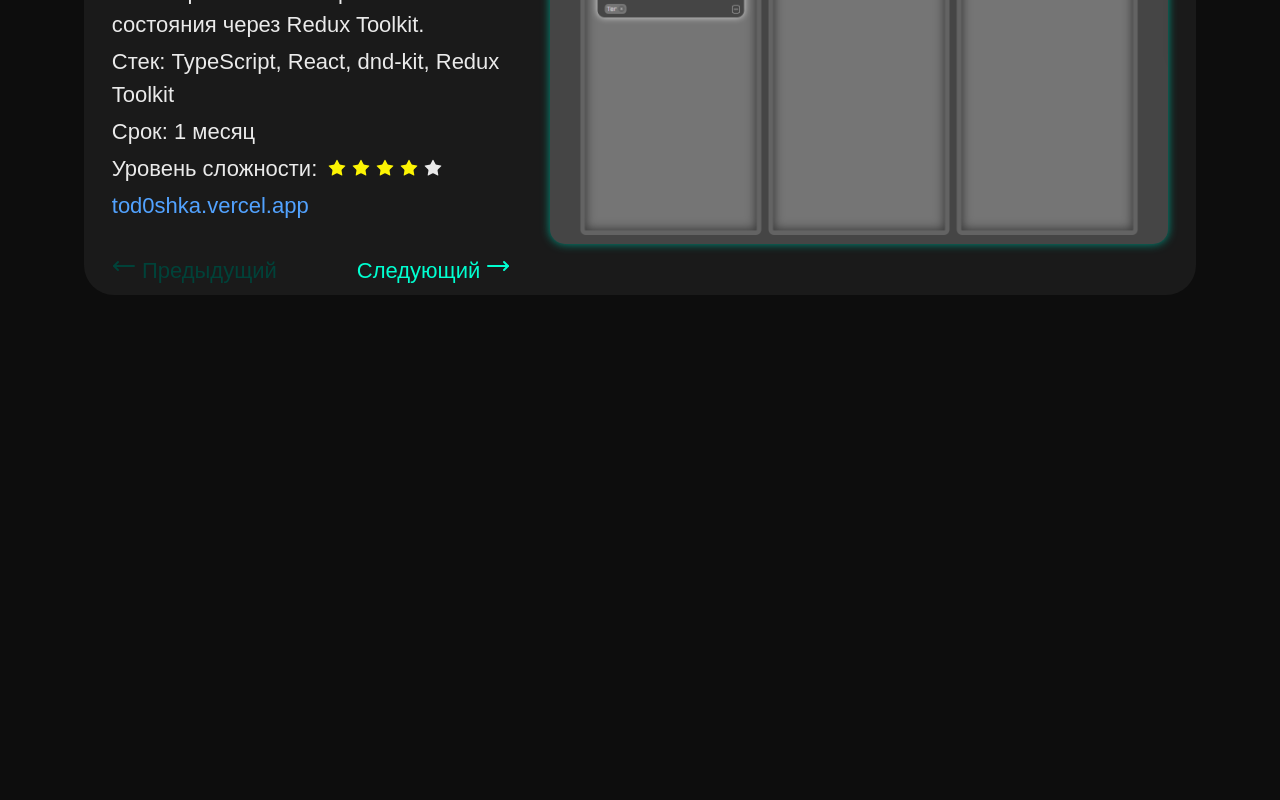
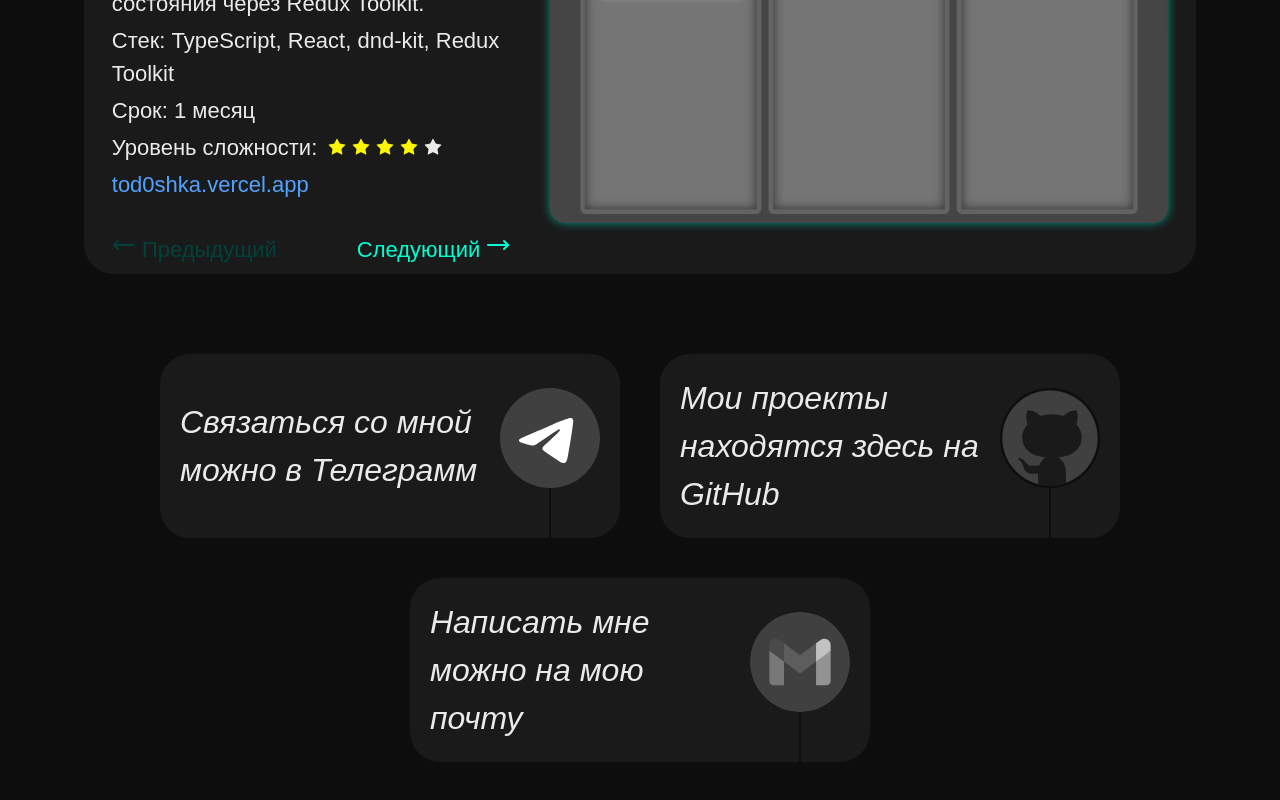
Before and after one commit to The-Best-Frontend-Developer/Portfolio, a Next.js app: page / in a window 1280 px wide. Shown: the part 1498-2298 px from the top of the page. Before the commit the page ends 1833 px from the top, so only its background shows below. Built offline with nearby package versions, Linux system fonts and the light colour scheme; a web font is replaced by a local one.

Commit message:
Финальная версия

```diff
--- a/src/app/page.tsx
+++ b/src/app/page.tsx
@@ -3,6 +3,7 @@ import Header from "@/components/Header/Header";
 import WhoAmI from "@/components/WhoAmI/WhoAmI";
 import About from "@/components/About/About";
 import Websites from "@/components/Websites/Websites";
+import TalkToMeWrapper from "@/components/TalkToMe/TalkToMeWrapper";
 
 const Page = () => {
     return (
@@ -12,6 +13,7 @@ const Page = () => {
                 <WhoAmI/>
                 <About/>
                 <Websites/>
+                <TalkToMeWrapper/>
             </div>
         </div>
     );
--- a/src/components/About/Technology.tsx
+++ b/src/components/About/Technology.tsx
@@ -34,9 +34,9 @@ const Technology = ({technology, highlighted}: {technology: Technology, highligh
             if (width >= 1024) {
                 setDimension(base)
             } else if (width >= 768) {
-                setDimension(base + 10); // md
+                setDimension(base + 10);
             } else {
-                setDimension(base - 30); // sm и ниже
+                setDimension(base - 30);
             }
         };
 
--- /dev/null
+++ b/src/components/TalkToMe/TalkToMe.module.css
@@ -0,0 +1,25 @@
+.customFill::before {
+    content: "";
+    position: absolute;
+    bottom: 0;
+    right: 0;
+    left: 0;
+    height: 0;
+    width: 100%;
+    background-color: var(--line-color, #000); /* можешь заменить на нужный цвет */
+    z-index: 10;
+    transition: height 0.15s ease;
+}
+
+.hovered::before {
+    box-shadow: 0 0 10px 3px var(--line-color, var(--color-dark-accent));
+    height: 100%;
+}
+
+.neoShadow {
+    box-shadow: 0 0 10px 5px var(--line-color, var(--color-dark-accent));
+
+    @media (min-width: 768px) {
+        box-shadow: 0 0 20px 5px var(--line-color, var(--color-dark-accent));
+    }
+}
--- /dev/null
+++ b/src/components/TalkToMe/TalkToMe.tsx
@@ -0,0 +1,92 @@
+'use client'
+
+import React, {useEffect, useRef, useState} from 'react';
+import styles from './TalkToMe.module.css'
+import {TalkToMeItem} from "@/components/TalkToMe/TalkToMeItem";
+
+const TalkToMe = ({item}: {item: TalkToMeItem}) => {
+    const {text, svg, href, lineColor} = item
+    const [isHover, setIsHover] = useState(false);
+    const [isIconActive, setIsIconActive] = useState(false);
+    const [isMobile, setIsMobile] = useState(false);
+
+    useEffect(() => {
+        const handleResize = () => {
+            setIsMobile(window.innerWidth < 1024);
+        };
+
+        handleResize()
+        window.addEventListener('resize', handleResize);
+
+        return () => window.removeEventListener('resize', handleResize);
+    }, []);
+
+    const timeoutId = useRef<number | null>(null);
+
+    function hover(hovering: boolean) {
+        if (timeoutId.current) {
+            clearTimeout(timeoutId.current);
+            timeoutId.current = null;
+        }
+
+        if (hovering) {
+            setIsHover(true);
+            timeoutId.current = window.setTimeout(() => {
+                setIsIconActive(true);
+                timeoutId.current = null;
+            }, 100);
+        } else {
+            setIsIconActive(false);
+            timeoutId.current = window.setTimeout(() => {
+                setIsHover(false);
+                timeoutId.current = null;
+            }, 100);
+        }
+    }
+
+    useEffect(() => {
+        return () => {
+            if (timeoutId.current) {
+                clearTimeout(timeoutId.current);
+            }
+        }
+    }, []);
+
+    return (
+        <a
+            href={href}
+            target="_blank"
+            rel="noopener noreferrer"
+            className="flex gap-5 bg-light-background p-5 rounded-big items-center cursor-default overflow-hidden"
+            style={{ '--line-color': lineColor } as React.CSSProperties}
+        >
+            <h2 className="max-w-[300px]">{text}</h2>
+
+            <div className="flex flex-col self-end items-center -mb-5">
+                <div
+                    className={`cursor-pointer rounded-full w-15 sm:w-25 duration-200 h-15 sm:h-25 ${
+                        isIconActive || isMobile ? `${styles.neoShadow}` : 'fill-gray-700 grayscale-100'
+                    }`}
+                    style={{
+                        fill: isIconActive || isMobile ? lineColor : ''
+                    }}
+                    onMouseEnter={() => hover(true)}
+                    onMouseLeave={() => hover(false)}
+                >
+                    {svg}
+                </div>
+                <div
+                    className={`relative h-[50px] w-[2px] stroke-background ${styles.customFill} ${
+                        isHover || isMobile ? styles.hovered : ''
+                    }`}
+                >
+                    <svg width="2" height="50" xmlns="http://www.w3.org/2000/svg" className="relative">
+                        <line x1="1" y1="0" x2="1" y2="50" strokeWidth="2" />
+                    </svg>
+                </div>
+            </div>
+        </a>
+    );
+};
+
+export default TalkToMe;
--- /dev/null
+++ b/src/components/TalkToMe/TalkToMeItem.tsx
@@ -0,0 +1,63 @@
+import React from "react";
+
+export type TalkToMeItem = {
+    text: string;
+    svg: React.ReactNode;
+    lineColor: string;
+    href: string
+};
+
+export const talkToMeItems: TalkToMeItem[] = [
+    {
+        text: 'Связаться со мной можно в Телеграмм',
+        svg: (
+            <svg
+                xmlns="http://www.w3.org/2000/svg"
+                viewBox="0 0 240.1 240.1"
+            >
+                <circle cx="120.1" cy="120.1" r="120.1"/>
+                <path
+                    fill="#FFFFFF"
+                    d="M54.3,118.8c35-15.2,58.3-25.3,70-30.2
+      c33.3-13.9,40.3-16.3,44.8-16.4c1,0,3.2,0.2,4.7,1.4
+      c1.2,1,1.5,2.3,1.7,3.3s0.4,3.1,0.2,4.7c-1.8,19-9.6,65.1-13.6,86.3
+      c-1.7,9-5,12-8.2,12.3c-7,0.6-12.3-4.6-19-9
+      c-10.6-6.9-16.5-11.2-26.8-18c-11.9-7.8-4.2-12.1,2.6-19.1
+      c1.8-1.8,32.5-29.8,33.1-32.3c0.1-0.3,0.1-1.5-0.6-2.1
+      c-0.7-0.6-1.7-0.4-2.5-0.2c-1.1,0.2-17.9,11.4-50.6,33.5
+      c-4.8,3.3-9.1,4.9-13,4.8c-4.3-0.1-12.5-2.4-18.7-4.4
+      c-7.5-2.4-13.5-3.7-13-7.9C45.7,123.3,48.7,121.1,54.3,118.8z"
+                />
+            </svg>
+        ),
+        lineColor: '#0088CC',
+        href: 'https://t.me/LeftKir'
+    },
+    {
+        text: 'Мои проекты находятся здесь на GitHub',
+        svg: (
+            <svg className="border-2 border-solid rounded-full border-background" xmlns="http://www.w3.org/2000/svg" x="0px" y="0px" viewBox="0,0,256,256">
+                <g transform="translate(-30.72,-30.72) scale(1.24,1.24)"><g fillRule="nonzero" stroke="none" strokeWidth="1" strokeLinecap="butt" strokeLinejoin="miter" strokeMiterlimit="10" strokeDasharray="" strokeDashoffset="0"><g transform="scale(8.53333,8.53333)"><path d="M15,3c-6.627,0 -12,5.373 -12,12c0,5.623 3.872,10.328 9.092,11.63c-0.056,-0.162 -0.092,-0.35 -0.092,-0.583v-2.051c-0.487,0 -1.303,0 -1.508,0c-0.821,0 -1.551,-0.353 -1.905,-1.009c-0.393,-0.729 -0.461,-1.844 -1.435,-2.526c-0.289,-0.227 -0.069,-0.486 0.264,-0.451c0.615,0.174 1.125,0.596 1.605,1.222c0.478,0.627 0.703,0.769 1.596,0.769c0.433,0 1.081,-0.025 1.691,-0.121c0.328,-0.833 0.895,-1.6 1.588,-1.962c-3.996,-0.411 -5.903,-2.399 -5.903,-5.098c0,-1.162 0.495,-2.286 1.336,-3.233c-0.276,-0.94 -0.623,-2.857 0.106,-3.587c1.798,0 2.885,1.166 3.146,1.481c0.896,-0.307 1.88,-0.481 2.914,-0.481c1.036,0 2.024,0.174 2.922,0.483c0.258,-0.313 1.346,-1.483 3.148,-1.483c0.732,0.731 0.381,2.656 0.102,3.594c0.836,0.945 1.328,2.066 1.328,3.226c0,2.697 -1.904,4.684 -5.894,5.097c1.098,0.573 1.899,2.183 1.899,3.396v2.734c0,0.104 -0.023,0.179 -0.035,0.268c4.676,-1.639 8.035,-6.079 8.035,-11.315c0,-6.627 -5.373,-12 -12,-12z"></path></g></g></g>
+            </svg>
+        ),
+        lineColor: '#000',
+        href: 'https://github.com/The-Best-Frontend-Developer?tab=repositories'
+    },
+    {
+        text: 'Написать мне можно на мою почту',
+        svg: (
+            <svg className="rounded-full" xmlns="http://www.w3.org/2000/svg" viewBox="0 0 48 48">
+                <circle cx="24" cy="24" r="24"/>
+                <g transform="translate(24 24) scale(0.7) translate(-24 -24)">
+                    <path fill="#4caf50" d="M45,16.2l-5,2.75l-5,4.75L35,40h7c1.657,0,3-1.343,3-3V16.2z" />
+                    <path fill="#1e88e5" d="M3,16.2l3.614,1.71L13,23.7V40H6c-1.657,0-3-1.343-3-3V16.2z" />
+                    <polygon fill="#e53935" points="35,11.2 24,19.45 13,11.2 12,17 13,23.7 24,31.95 35,23.7 36,17" />
+                    <path fill="#c62828" d="M3,12.298V16.2l10,7.5V11.2L9.876,8.859C9.132,8.301,8.228,8,7.298,8h0C4.924,8,3,9.924,3,12.298z" />
+                    <path fill="#fbc02d" d="M45,12.298V16.2l-10,7.5V11.2l3.124-2.341C38.868,8.301,39.772,8,40.702,8h0C43.076,8,45,9.924,45,12.298z" />
+                </g>
+            </svg>
+        ),
+        lineColor: '#fff',
+        href: 'https://mail.google.com/mail/?view=cm&fs=1&to=frontendeveloper2010@mail.ru&su=%D0%A1%D0%BE%D0%BE%D0%B1%D1%89%D0%B5%D0%BD%D0%B8%D0%B5%20%D1%81%20%D1%81%D0%B0%D0%B9%D1%82%D0%B0%20%D0%BF%D0%BE%D1%80%D1%82%D1%84%D0%BE%D0%BB%D0%B8%D0%BE\n'
+    },
+]
--- /dev/null
+++ b/src/components/TalkToMe/TalkToMeWrapper.tsx
@@ -0,0 +1,17 @@
+'use client';
+
+import React from 'react';
+import TalkToMe from "@/components/TalkToMe/TalkToMe";
+import {talkToMeItems} from "@/components/TalkToMe/TalkToMeItem";
+
+const TalkToMeList = () => {
+    return (
+        <div className="flex justify-center flex-wrap gap-10 py-10">
+            {talkToMeItems.map((item, idx) => (
+                <TalkToMe key={idx} item={item} />
+            ))}
+        </div>
+    );
+};
+
+export default TalkToMeList;
--- a/src/components/WhoAmI/WhoAmI.tsx
+++ b/src/components/WhoAmI/WhoAmI.tsx
@@ -3,7 +3,7 @@
 import React, {useEffect, useRef, useState} from 'react';
 import TypingText from "@/components/ui/TypingText";
 import Image from 'next/image'
-import me from './me.jpg'
+import me from './me.png'
 
 const WhoAmI = () => {
     const [showCursor, setShowCursor] = useState(true)
@@ -47,7 +47,7 @@ const WhoAmI = () => {
 
     return (
         <div className="flex flex-col sm:flex-row py-5 md:py-15 gap-10 lg:gap-22">
-            <div className="self-center neoShadow w-[min(100%,_200px)] sm:w-[200px] lg:w-[320px] rounded-big">
+            <div className="self-center neoShadow w-[min(100%,_200px)] sm:w-[200px] lg:w-[320px] rounded-big p-1">
                 <Image
                     className="w-full rounded-big"
                     src={me}
```
Also changed, not shown: src/components/WhoAmI/me.jpg (deleted), src/components/WhoAmI/me.png (added).
